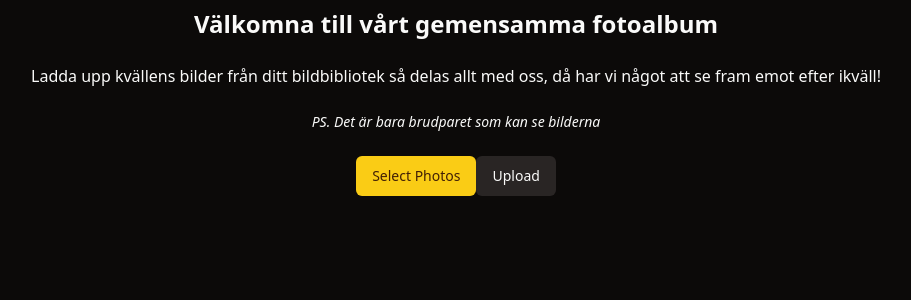
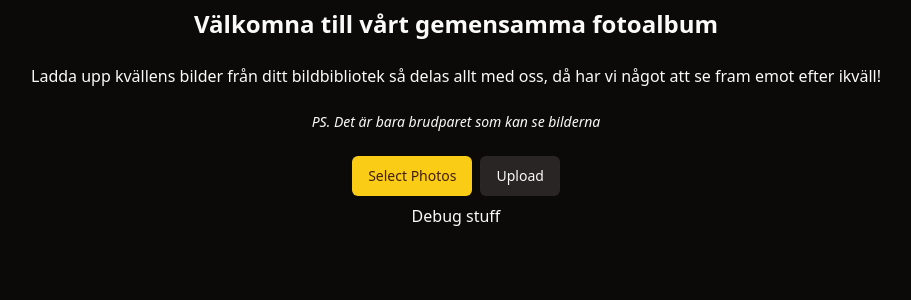
Before and after one commit to Mahadi-Ahmed/party-pics, a React (Vite) app: page / in a window 1280 px wide. Both pictures are taken after a click on the button "Upload". Shown: the top 300 px of the page, without its empty margins (184-1095 px from the left). Built offline with nearby package versions, Linux system fonts and the light colour scheme.

Commit message:
add state & some debug mode stuff

```diff
--- a/src/App.tsx
+++ b/src/App.tsx
@@ -1,7 +1,9 @@
-import { ChangeEvent, useRef } from 'react'
+import { ChangeEvent, useRef, useState } from 'react'
 import { Button } from '@/components/ui/button'
 
 function App() {
+  const [rawUserFiles, setRawUserFiles] = useState<File[]>([])
+  const [debug, setDebug] = useState(false)
 
   const fileInputRef = useRef<HTMLInputElement>(null);
 
@@ -14,10 +16,16 @@ function App() {
   const handleUpload = async (event: React.FormEvent<HTMLFormElement>) => {
     event.preventDefault()
     console.log('click upload')
+    console.log(rawUserFiles)
+    setDebug(true)
   }
 
   const handleFileInput = (event: ChangeEvent<HTMLInputElement>) => {
-    console.log(event.target.files)
+    console.log('handleFileInput ')
+    const files = event.target.files
+    if (files) {
+      setRawUserFiles(Array.from(files))
+    }
   }
 
   return (
@@ -34,16 +42,27 @@ function App() {
             <input
               type='file'
               multiple
-              accept='.jpg, .jpeg, .png, .heif, .heic, .dng, .tiff'
+              accept='.jpg, .jpeg, .png, .heif, .heic, .dng, .tiff, video/*'
               className='hidden'
               ref={fileInputRef}
               onChange={handleFileInput}
             />
-            <Button type='button' onClick={handleSelectPhoto}>Select Photos</Button>
-            <Button type='submit' variant='secondary'>Upload</Button>
+            <div className='flex gap-2'>
+              <Button type='button' onClick={handleSelectPhoto}>Select Photos</Button>
+              <Button type='submit' variant='secondary'>Upload</Button>
+            </div>
           </form>
         </div>
+        {/* <img src={preview} alt='preview' class='aspect-square h-full w-full object-cover' /> */}
       </div>
+      {debug && (
+        <div className='m-2 flex flex-col items-center gap-6'>
+          <h4>Debug stuff</h4>
+          {rawUserFiles.map((file, index) => (
+            <p key={index}>{file.name}: {file.type}</p>
+          ))}
+        </div>
+      )}
     </>
   )
 }
```
Also changed, not shown: 1 other file (tests, documents, lock files or other folders).
